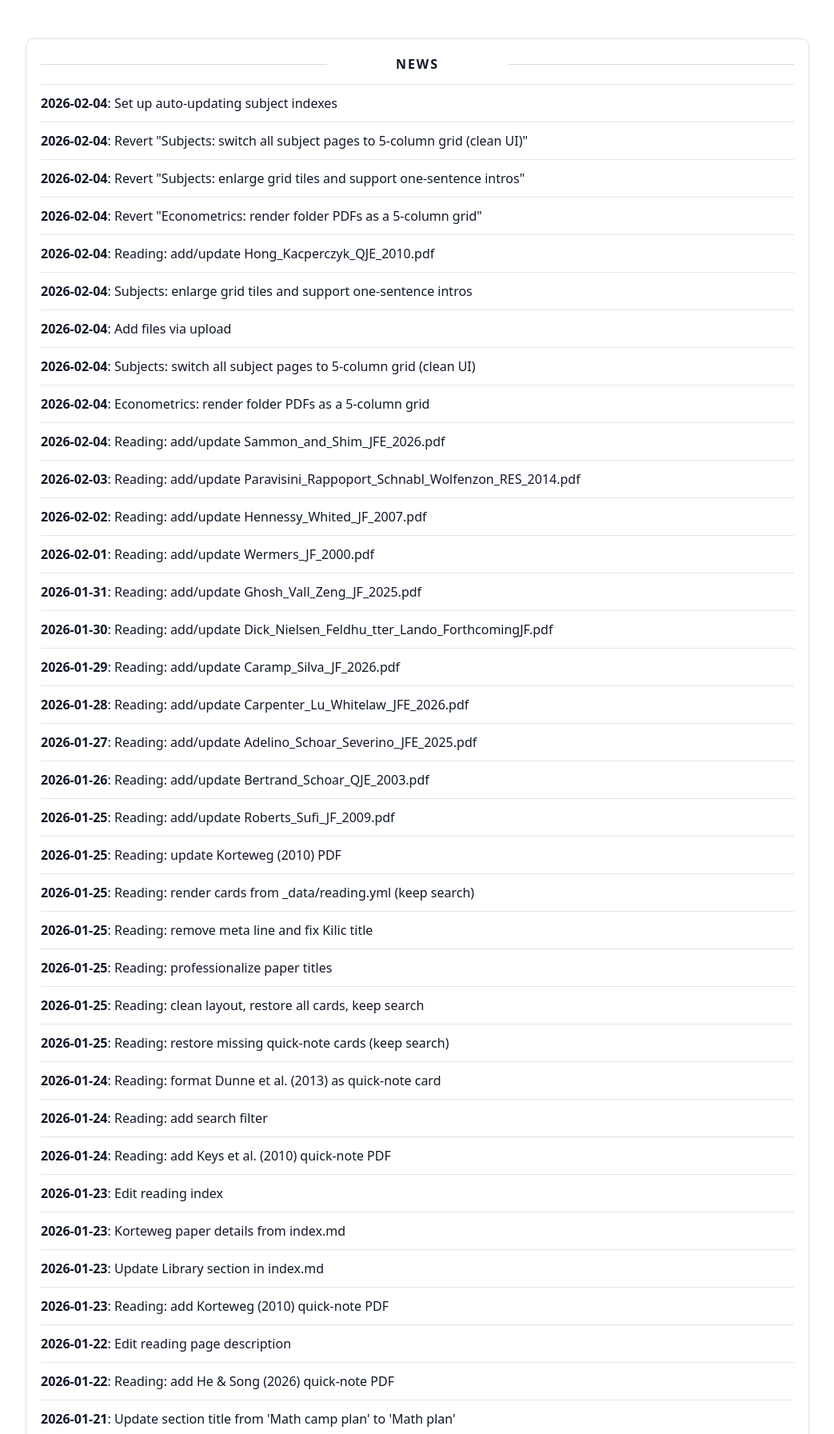
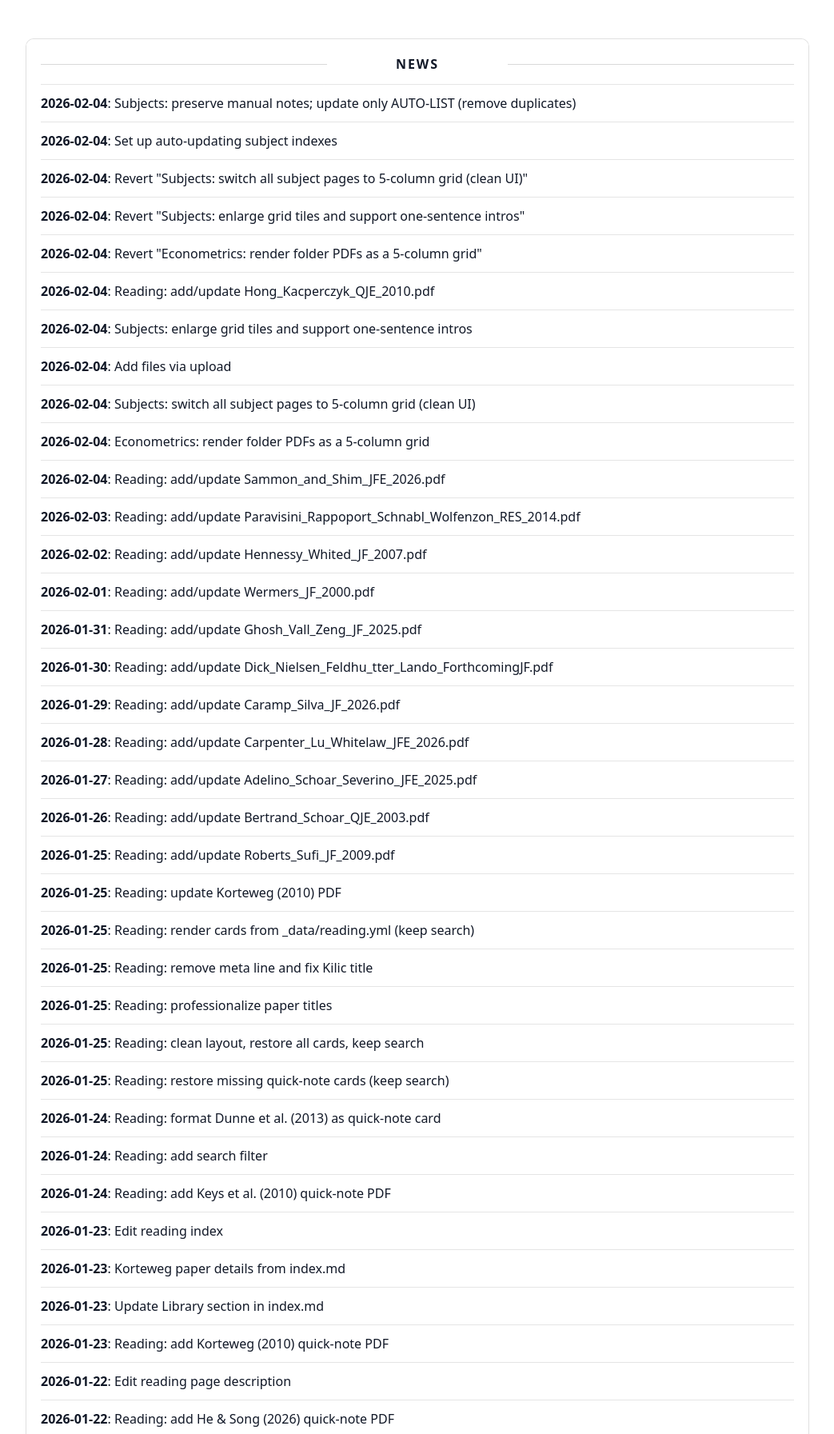
Before and after one commit to yaxinzn/study-archive, a Jekyll site: the page built from updates/index.md, in a window 1280 px wide, cut to the strip 476-2269 px from the top of the page. Shown: the whole strip at 80% size, without its empty margins (118-1161 px from the left). Built offline with Jekyll 4.4.1, drawn with Linux system fonts in a browser that asks for light colours; some of the changed text lies outside the part shown.

Commit message:
chore: update NEWS feed

```diff
--- a/_data/news.yml
+++ b/_data/news.yml
@@ -1,4 +1,7 @@
 # Auto-generated update history (sorted newest -> oldest). Do not edit manually.
+- ts: "1770202220"
+  date: "2026-02-04"
+  title: "Subjects: preserve manual notes; update only AUTO-LIST (remove duplicates)"
 - ts: "1770201394"
   date: "2026-02-04"
   title: "Set up auto-updating subject indexes"
```
